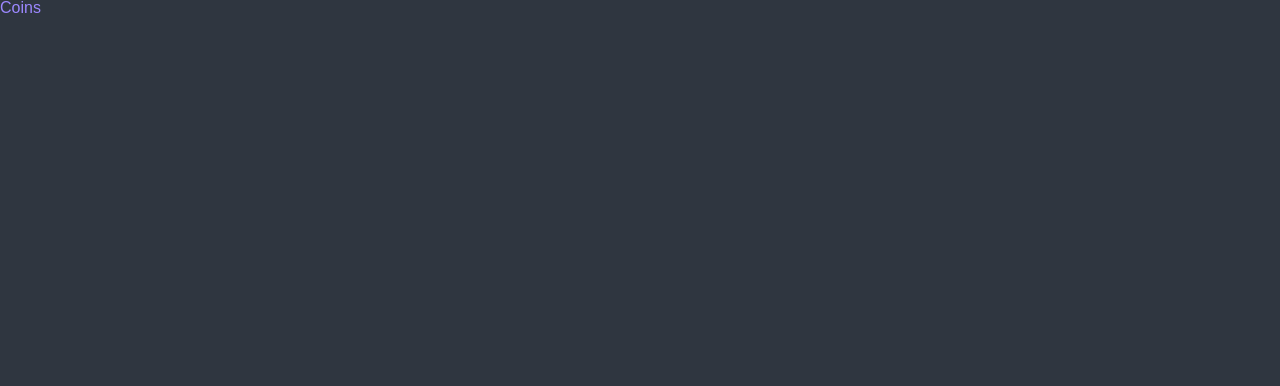
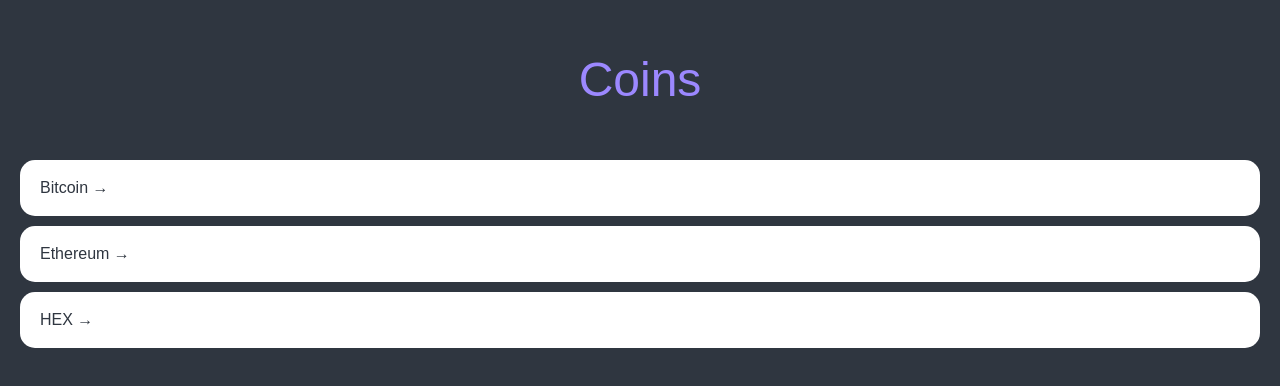
Before and after one commit to gyeol-mi/react-masterclass-3, a React (Vite) app: page / in a window 1280 px wide. Shown: the top 386 px of the page. Built offline with nearby package versions, Linux system fonts and the light colour scheme.

Commit message:
#5.2_Home part One:styled 이용해서 css/globalStyle에서 props가져와서 적용/coins array

```diff
--- a/src/App.tsx
+++ b/src/App.tsx
@@ -69,6 +69,7 @@
 
 a {
   text-decoration: none;
+  color:inherit;
 }
 
 `;
--- a/src/routes/Coins.tsx
+++ b/src/routes/Coins.tsx
@@ -1,12 +1,87 @@
 import styled from "styled-components";
+import { Link } from "react-router-dom";
+
+const Container = styled.div`
+  padding: 0 20px;
+`;
+
+const Header = styled.header`
+  height: 20vh;
+  display: flex;
+  justify-content: center;
+  align-items: center;
+`;
+
+const CoinsList = styled.ul``;
+
+const Coin = styled.li`
+  background-color: white;
+  color: ${(props) => props.theme.bgColor};
+  margin-bottom: 10px;
+  border-radius: 15px;
+  a {
+    transition: color 0.5s ease-in;
+    display: block;
+    padding: 20px;
+  }
+  &:hover {
+    a {
+      color: ${(props) => props.theme.accentColor};
+    }
+  }
+`;
 
 const Title = styled.h1`
+  font-size: 48px;
   color: ${(props) => props.theme.accentColor};
 `;
 
+const coins = [
+  {
+    id: "btc-bitcoin",
+    name: "Bitcoin",
+    symbol: "BTC",
+    rank: 1,
+    is_new: false,
+    is_active: true,
+    type: "coin",
+  },
+  {
+    id: "eth-ethereum",
+    name: "Ethereum",
+    symbol: "ETH",
+    rank: 2,
+    is_new: false,
+    is_active: true,
+    type: "coin",
+  },
+  {
+    id: "hex-hex",
+    name: "HEX",
+    symbol: "HEX",
+    rank: 3,
+    is_new: false,
+    is_active: true,
+    type: "token",
+  },
+];
+
 function Coins() {
   console.log("ddd");
-  return <Title>Coins</Title>;
+  return (
+    <Container>
+      <Header>
+        <Title>Coins</Title>
+      </Header>
+      <CoinsList>
+        {coins.map((coin) => (
+          <Coin key={coin.id}>
+            <Link to={`/${coin.id}`}> {coin.name} &rarr;</Link>
+          </Coin>
+        ))}
+      </CoinsList>
+    </Container>
+  );
 }
 
 export default Coins;
```
